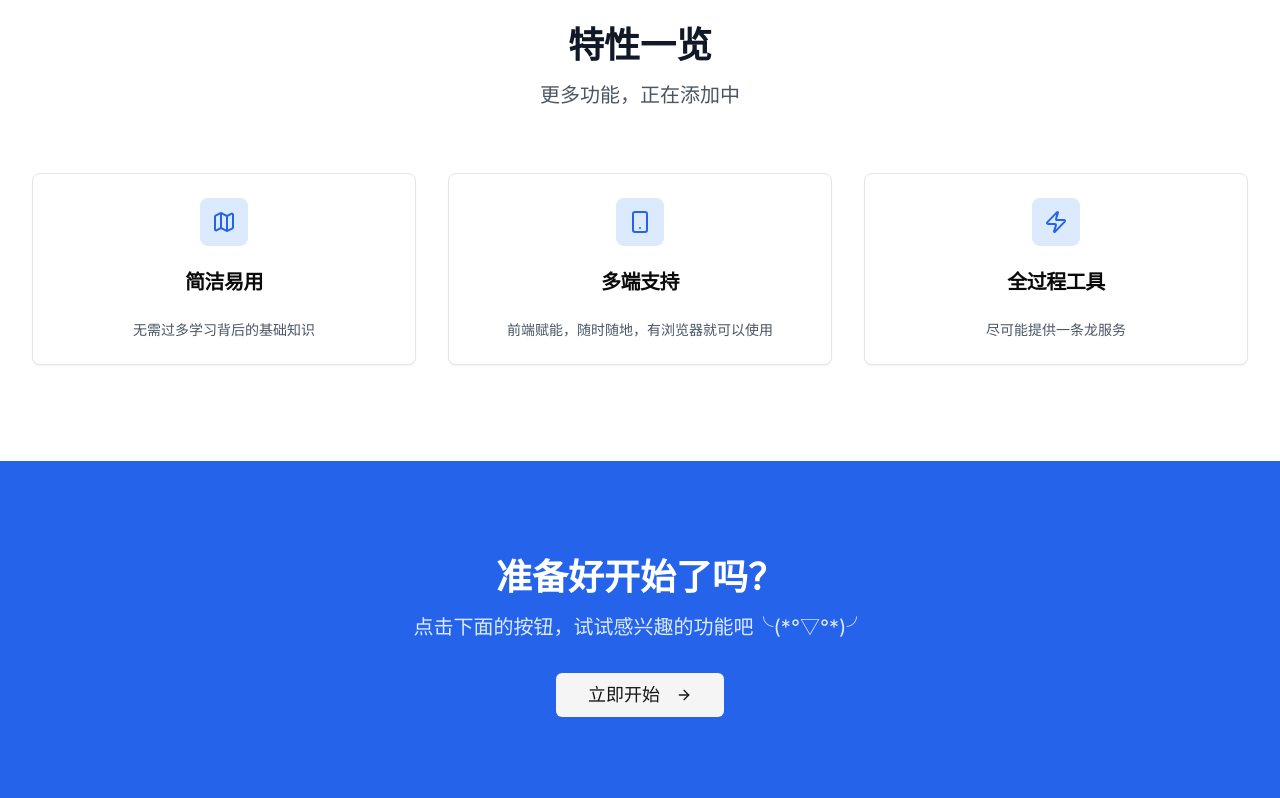
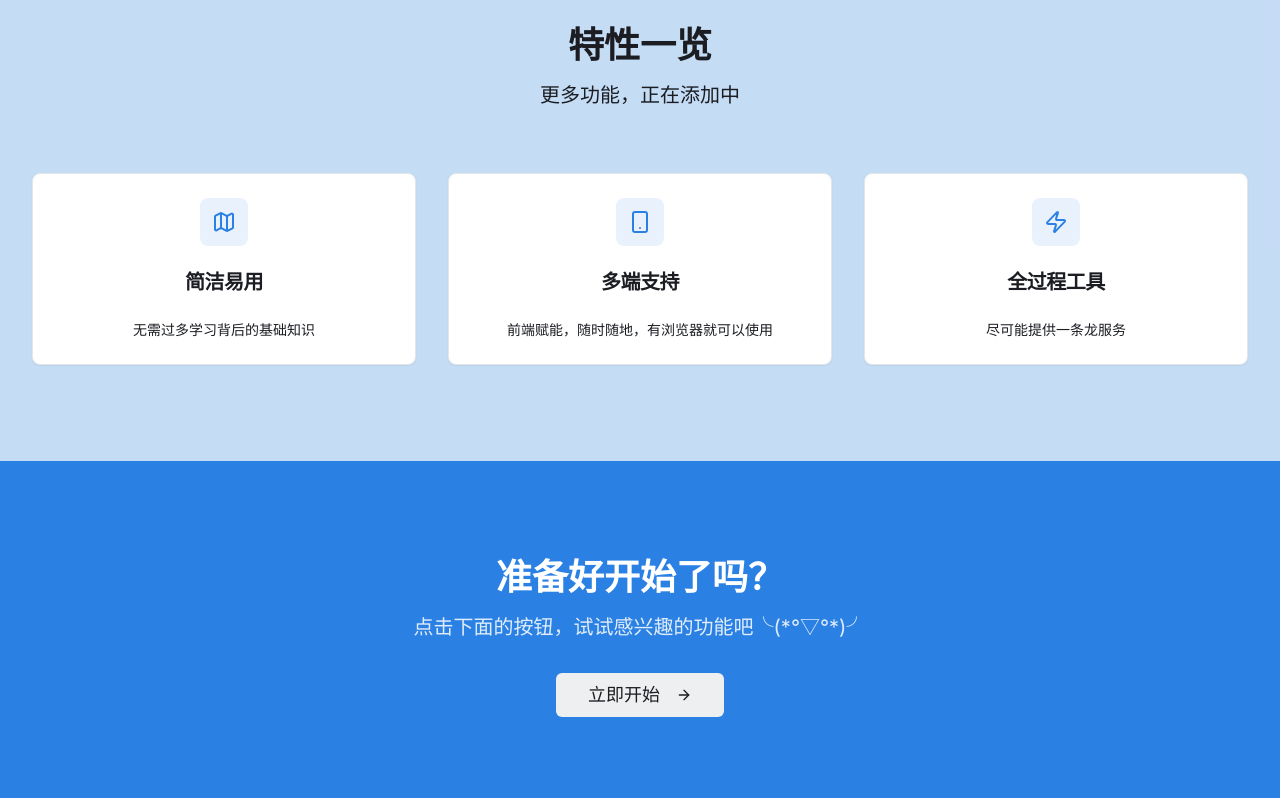
Before and after one commit to CloneWith/osu-collab-tools, a Next.js app: page / in a window 1280 px wide. Shown: the part 516-1314 px from the top of the page. Built offline with nearby package versions, Linux system fonts and the light colour scheme.

Commit message:
Colour scheme overhaul and merge of global stylesheets

```diff
--- a/app/globals.css
+++ b/app/globals.css
@@ -13,82 +13,103 @@ body {
 }
 
 @layer base {
+  /* Centralized design tokens (H S% L%) */
   :root {
-    --background: 0 0% 100%;
-    --foreground: 0 0% 3.9%;
+    --background: 220 14% 98%;
+    --foreground: 220 12% 12%;
     --card: 0 0% 100%;
-    --card-foreground: 0 0% 3.9%;
+    --card-foreground: 220 12% 12%;
     --popover: 0 0% 100%;
-    --popover-foreground: 0 0% 3.9%;
-    --primary: 0 0% 9%;
-    --primary-foreground: 0 0% 98%;
-    --secondary: 0 0% 96.1%;
-    --secondary-foreground: 0 0% 9%;
-    --muted: 0 0% 96.1%;
-    --muted-foreground: 0 0% 45.1%;
-    --accent: 0 0% 96.1%;
-    --accent-foreground: 0 0% 9%;
-    --destructive: 0 84.2% 60.2%;
-    --destructive-foreground: 0 0% 98%;
-    --border: 0 0% 89.8%;
-    --input: 0 0% 89.8%;
-    --ring: 0 0% 3.9%;
-    --chart-1: 12 76% 61%;
+    --popover-foreground: 220 12% 12%;
+
+    --primary: 212 77% 53%;
+    --primary-foreground: 0 0% 100%;
+
+    --secondary: 220 8% 94%;
+    --secondary-foreground: 220 8% 12%;
+    --muted: 210 16% 96%;
+    --muted-foreground: 210 8% 45%;
+
+    --accent: 212 77% 60%;
+    --accent-foreground: 0 0% 100%;
+
+    --destructive: 0 78% 56%;
+    --destructive-foreground: 0 0% 100%;
+
+    --border: 214 14% 90%;
+    --input: 214 12% 92%;
+    --ring: 216 90% 50%;
+
+    --chart-1: 216 90% 50%;
     --chart-2: 173 58% 39%;
     --chart-3: 197 37% 24%;
     --chart-4: 43 74% 66%;
     --chart-5: 27 87% 67%;
+
     --radius: 0.5rem;
+
     --sidebar-background: 0 0% 98%;
     --sidebar-foreground: 240 5.3% 26.1%;
-    --sidebar-primary: 240 5.9% 10%;
-    --sidebar-primary-foreground: 0 0% 98%;
-    --sidebar-accent: 240 4.8% 95.9%;
-    --sidebar-accent-foreground: 240 5.9% 10%;
-    --sidebar-border: 220 13% 91%;
+    --sidebar-primary: 212 77% 48%;
+    --sidebar-primary-foreground: 0 0% 100%;
+    --sidebar-accent: 270 30% 92%;
+    --sidebar-accent-foreground: 240 4.8% 95.9%;
+    --sidebar-border: 214 13% 91%;
     --sidebar-ring: 217.2 91.2% 59.8%;
   }
+
   .dark {
-    --background: 0 0% 3.9%;
-    --foreground: 0 0% 98%;
-    --card: 0 0% 3.9%;
-    --card-foreground: 0 0% 98%;
-    --popover: 0 0% 3.9%;
-    --popover-foreground: 0 0% 98%;
-    --primary: 0 0% 98%;
-    --primary-foreground: 0 0% 9%;
-    --secondary: 0 0% 14.9%;
-    --secondary-foreground: 0 0% 98%;
-    --muted: 0 0% 14.9%;
-    --muted-foreground: 0 0% 63.9%;
-    --accent: 0 0% 14.9%;
-    --accent-foreground: 0 0% 98%;
-    --destructive: 0 62.8% 30.6%;
-    --destructive-foreground: 0 0% 98%;
-    --border: 0 0% 14.9%;
-    --input: 0 0% 14.9%;
-    --ring: 0 0% 83.1%;
-    --chart-1: 220 70% 50%;
+    --background: 220 12% 8%;
+    --foreground: 220 12% 96%;
+    --card: 220 12% 12%;
+    --card-foreground: 220 12% 96%;
+    --popover: 220 12% 12%;
+    --popover-foreground: 220 12% 96%;
+
+    --primary: 212 77% 60%;
+    --primary-foreground: 220 12% 98%;
+
+    --secondary: 220 8% 12%;
+    --secondary-foreground: 220 8% 96%;
+    --muted: 220 8% 12%;
+    --muted-foreground: 210 8% 70%;
+
+    --accent: 212 77% 53%;
+    --accent-foreground: 220 12% 96%;
+
+    --destructive: 0 62.8% 45%;
+    --destructive-foreground: 0 0% 100%;
+
+    --border: 220 6% 14%;
+    --input: 220 6% 14%;
+    --ring: 216 80% 62%;
+
+    --chart-1: 216 78% 56%;
     --chart-2: 160 60% 45%;
     --chart-3: 30 80% 55%;
     --chart-4: 280 65% 60%;
     --chart-5: 340 75% 55%;
-    --sidebar-background: 240 5.9% 10%;
-    --sidebar-foreground: 240 4.8% 95.9%;
-    --sidebar-primary: 224.3 76.3% 48%;
+
+    --sidebar-background: 216 12% 10%;
+    --sidebar-foreground: 220 10% 96%;
+    --sidebar-primary: 212 77% 54%;
     --sidebar-primary-foreground: 0 0% 100%;
-    --sidebar-accent: 240 3.7% 15.9%;
-    --sidebar-accent-foreground: 240 4.8% 95.9%;
-    --sidebar-border: 240 3.7% 15.9%;
+    --sidebar-accent: 216 8% 14%;
+    --sidebar-accent-foreground: 220 10% 96%;
+    --sidebar-border: 216 8% 14%;
     --sidebar-ring: 217.2 91.2% 59.8%;
   }
-}
 
-@layer base {
   * {
     @apply border-border;
   }
+
   body {
     @apply bg-background text-foreground;
   }
+
+  .hero {
+    /* hero should inherit the semantic background token */
+    @apply bg-background;
+  }
 }
--- a/app/layout.tsx
+++ b/app/layout.tsx
@@ -30,8 +30,8 @@ export default function RootLayout({
               <div className="grid grid-cols-1 md:grid-cols-4 gap-8">
                 <div className="col-span-1 md:col-span-2">
                   <div className="flex items-center space-x-2 mb-4">
-                    <div className="w-8 h-8 bg-blue-600 rounded-lg flex items-center justify-center">
-                      <Aperture className="w-5 h-5 text-white"/>
+                    <div className="w-8 h-8 bg-primary rounded-lg flex items-center justify-center">
+                      <Aperture className="w-5 h-5 text-primary-foreground"/>
                     </div>
                     <span className="text-xl font-bold">Collab Tools</span>
                   </div>
--- a/app/page.tsx
+++ b/app/page.tsx
@@ -6,19 +6,19 @@ import { Button } from "@/components/ui/button";
 import { Card, CardContent, CardDescription, CardHeader, CardTitle } from "@/components/ui/card";
 import { Map, Zap, Code, Smartphone, ArrowRight, Aperture } from "lucide-react";
 
-export default function ImageMapEditor() {
+export default function MainPage() {
     return (
-        <div className="min-h-screen bg-gray-50 flex flex-col">
+        <div className="min-h-screen hero flex flex-col">
             {/* Hero Section */}
             <section className="relative overflow-hidden">
                 <div className="max-w-7xl mx-auto px-4 sm:px-6 lg:px-8 py-24">
                     <div className="text-center">
-                        <h1 className="text-4xl md:text-6xl font-bold text-gray-900 mb-6">
+                        <h1 className="text-4xl md:text-6xl font-bold text-card-foreground mb-6">
                             这是一个
-                            <span className="text-blue-600"> Collab </span>
+                            <span className="text-primary"> Collab </span>
                             工具箱
                         </h1>
-                        <p className="text-xl text-gray-600 mb-8 max-w-3xl mx-auto">
+                        <p className="text-xl text-card-foreground mb-8 max-w-3xl mx-auto">
                             助力你做出还不错的 osu! 赛博合影
                         </p>
                         <div className="flex flex-col sm:flex-row gap-4 justify-center">
@@ -39,11 +39,11 @@ export default function ImageMapEditor() {
             </section>
 
             {/* Features Section */}
-            <section className="py-24 bg-white">
+            <section className="py-24 bg-primary/25">
                 <div className="max-w-7xl mx-auto px-4 sm:px-6 lg:px-8">
                     <div className="text-center mb-16">
-                        <h2 className="text-3xl md:text-4xl font-bold text-gray-900 mb-4">特性一览</h2>
-                        <p className="text-xl text-gray-600 max-w-2xl mx-auto">
+                        <h2 className="text-3xl md:text-4xl font-bold text-card-foreground mb-4">特性一览</h2>
+                        <p className="text-xl text-card-foreground max-w-2xl mx-auto">
                             更多功能，正在添加中
                         </p>
                     </div>
@@ -71,14 +71,14 @@ export default function ImageMapEditor() {
                                 <Card key={index} className="text-center hover:shadow-lg transition-shadow">
                                     <CardHeader>
                                         <div
-                                            className="w-12 h-12 bg-blue-100 rounded-lg flex items-center justify-center mx-auto mb-4">
-                                            <Icon className="w-6 h-6 text-blue-600"/>
+                                            className="w-12 h-12 bg-primary/10 rounded-lg flex items-center justify-center mx-auto mb-4">
+                                            <Icon className="w-6 h-6 text-primary"/>
                                         </div>
                                         <CardTitle className="text-xl">{feature.title}</CardTitle>
                                     </CardHeader>
                                     <CardContent>
                                         <CardDescription
-                                            className="text-gray-600">{feature.description}</CardDescription>
+                                            className="text-card-foreground">{feature.description}</CardDescription>
                                     </CardContent>
                                 </Card>
                             );
@@ -88,10 +88,10 @@ export default function ImageMapEditor() {
             </section>
 
             {/* CTA Section */}
-            <section className="py-24 bg-blue-600">
+            <section className="py-24 bg-primary">
                 <div className="max-w-7xl mx-auto px-4 sm:px-6 lg:px-8 text-center">
-                    <h2 className="text-3xl md:text-4xl font-bold text-white mb-4">准备好开始了吗？</h2>
-                    <p className="text-xl text-blue-100 mb-8 max-w-2xl mx-auto">
+                    <h2 className="text-3xl md:text-4xl font-bold text-primary-foreground mb-4">准备好开始了吗？</h2>
+                    <p className="text-xl text-primary-foreground/85 mb-8 max-w-2xl mx-auto">
                         点击下面的按钮，试试感兴趣的功能吧╰(*°▽°*)╯
                     </p>
                     <Link href="/editor">
--- a/components/ui/settings-flyout.tsx
+++ b/components/ui/settings-flyout.tsx
@@ -54,8 +54,8 @@ export function SettingsFlyout() {
                   className={
                     "relative flex items-center justify-center w-9 h-9 rounded-full transition-colors " +
                     (selected
-                      ? "bg-blue-600 text-white"
-                      : "text-muted-foreground hover:bg-blue-400/30 dark:hover:bg-blue-700/30")
+                      ? "bg-primary text-primary-foreground"
+                      : "text-muted-foreground hover:bg-primary/75 dark:hover:bg-primary/30")
                   }
                 >
                   {/* icon */}
--- a/styles/globals.css
+++ /dev/null
@@ -1,94 +0,0 @@
-@tailwind base;
-@tailwind components;
-@tailwind utilities;
-
-body {
-  font-family: Arial, Helvetica, sans-serif;
-}
-
-@layer utilities {
-  .text-balance {
-    text-wrap: balance;
-  }
-}
-
-@layer base {
-  :root {
-    --background: 0 0% 100%;
-    --foreground: 0 0% 3.9%;
-    --card: 0 0% 100%;
-    --card-foreground: 0 0% 3.9%;
-    --popover: 0 0% 100%;
-    --popover-foreground: 0 0% 3.9%;
-    --primary: 0 0% 9%;
-    --primary-foreground: 0 0% 98%;
-    --secondary: 0 0% 96.1%;
-    --secondary-foreground: 0 0% 9%;
-    --muted: 0 0% 96.1%;
-    --muted-foreground: 0 0% 45.1%;
-    --accent: 0 0% 96.1%;
-    --accent-foreground: 0 0% 9%;
-    --destructive: 0 84.2% 60.2%;
-    --destructive-foreground: 0 0% 98%;
-    --border: 0 0% 89.8%;
-    --input: 0 0% 89.8%;
-    --ring: 0 0% 3.9%;
-    --chart-1: 12 76% 61%;
-    --chart-2: 173 58% 39%;
-    --chart-3: 197 37% 24%;
-    --chart-4: 43 74% 66%;
-    --chart-5: 27 87% 67%;
-    --radius: 0.5rem;
-    --sidebar-background: 0 0% 98%;
-    --sidebar-foreground: 240 5.3% 26.1%;
-    --sidebar-primary: 240 5.9% 10%;
-    --sidebar-primary-foreground: 0 0% 98%;
-    --sidebar-accent: 240 4.8% 95.9%;
-    --sidebar-accent-foreground: 240 5.9% 10%;
-    --sidebar-border: 220 13% 91%;
-    --sidebar-ring: 217.2 91.2% 59.8%;
-  }
-  .dark {
-    --background: 0 0% 3.9%;
-    --foreground: 0 0% 98%;
-    --card: 0 0% 3.9%;
-    --card-foreground: 0 0% 98%;
-    --popover: 0 0% 3.9%;
-    --popover-foreground: 0 0% 98%;
-    --primary: 0 0% 98%;
-    --primary-foreground: 0 0% 9%;
-    --secondary: 0 0% 14.9%;
-    --secondary-foreground: 0 0% 98%;
-    --muted: 0 0% 14.9%;
-    --muted-foreground: 0 0% 63.9%;
-    --accent: 0 0% 14.9%;
-    --accent-foreground: 0 0% 98%;
-    --destructive: 0 62.8% 30.6%;
-    --destructive-foreground: 0 0% 98%;
-    --border: 0 0% 14.9%;
-    --input: 0 0% 14.9%;
-    --ring: 0 0% 83.1%;
-    --chart-1: 220 70% 50%;
-    --chart-2: 160 60% 45%;
-    --chart-3: 30 80% 55%;
-    --chart-4: 280 65% 60%;
-    --chart-5: 340 75% 55%;
-    --sidebar-background: 240 5.9% 10%;
-    --sidebar-foreground: 240 4.8% 95.9%;
-    --sidebar-primary: 224.3 76.3% 48%;
-    --sidebar-primary-foreground: 0 0% 100%;
-    --sidebar-accent: 240 3.7% 15.9%;
-    --sidebar-accent-foreground: 240 4.8% 95.9%;
-    --sidebar-border: 240 3.7% 15.9%;
-    --sidebar-ring: 217.2 91.2% 59.8%;
-  }
-}
-
-@layer base {
-  * {
-    @apply border-border;
-  }
-  body {
-    @apply bg-background text-foreground;
-  }
-}
--- a/tailwind.config.ts
+++ b/tailwind.config.ts
@@ -13,55 +13,56 @@ const config: Config = {
     theme: {
         extend: {
             colors: {
-                background: "hsl(var(--background))",
-                foreground: "hsl(var(--foreground))",
+                // Use alpha-aware HSL color definitions so Tailwind's /<alpha> modifiers work
+                background: "hsl(var(--background) / <alpha-value>)",
+                foreground: "hsl(var(--foreground) / <alpha-value>)",
                 card: {
-                    DEFAULT: "hsl(var(--card))",
-                    foreground: "hsl(var(--card-foreground))",
+                    DEFAULT: "hsl(var(--card) / <alpha-value>)",
+                    foreground: "hsl(var(--card-foreground) / <alpha-value>)",
                 },
                 popover: {
-                    DEFAULT: "hsl(var(--popover))",
-                    foreground: "hsl(var(--popover-foreground))",
+                    DEFAULT: "hsl(var(--popover) / <alpha-value>)",
+                    foreground: "hsl(var(--popover-foreground) / <alpha-value>)",
                 },
                 primary: {
-                    DEFAULT: "hsl(var(--primary))",
-                    foreground: "hsl(var(--primary-foreground))",
+                    DEFAULT: "hsl(var(--primary) / <alpha-value>)",
+                    foreground: "hsl(var(--primary-foreground) / <alpha-value>)",
                 },
                 secondary: {
-                    DEFAULT: "hsl(var(--secondary))",
-                    foreground: "hsl(var(--secondary-foreground))",
+                    DEFAULT: "hsl(var(--secondary) / <alpha-value>)",
+                    foreground: "hsl(var(--secondary-foreground) / <alpha-value>)",
                 },
                 muted: {
-                    DEFAULT: "hsl(var(--muted))",
-                    foreground: "hsl(var(--muted-foreground))",
+                    DEFAULT: "hsl(var(--muted) / <alpha-value>)",
+                    foreground: "hsl(var(--muted-foreground) / <alpha-value>)",
                 },
                 accent: {
-                    DEFAULT: "hsl(var(--accent))",
-                    foreground: "hsl(var(--accent-foreground))",
+                    DEFAULT: "hsl(var(--accent) / <alpha-value>)",
+                    foreground: "hsl(var(--accent-foreground) / <alpha-value>)",
                 },
                 destructive: {
-                    DEFAULT: "hsl(var(--destructive))",
-                    foreground: "hsl(var(--destructive-foreground))",
+                    DEFAULT: "hsl(var(--destructive) / <alpha-value>)",
+                    foreground: "hsl(var(--destructive-foreground) / <alpha-value>)",
                 },
-                border: "hsl(var(--border))",
-                input: "hsl(var(--input))",
-                ring: "hsl(var(--ring))",
+                border: "hsl(var(--border) / <alpha-value>)",
+                input: "hsl(var(--input) / <alpha-value>)",
+                ring: "hsl(var(--ring) / <alpha-value>)",
                 chart: {
-                    "1": "hsl(var(--chart-1))",
-                    "2": "hsl(var(--chart-2))",
-                    "3": "hsl(var(--chart-3))",
-                    "4": "hsl(var(--chart-4))",
-                    "5": "hsl(var(--chart-5))",
+                    "1": "hsl(var(--chart-1) / <alpha-value>)",
+                    "2": "hsl(var(--chart-2) / <alpha-value>)",
+                    "3": "hsl(var(--chart-3) / <alpha-value>)",
+                    "4": "hsl(var(--chart-4) / <alpha-value>)",
+                    "5": "hsl(var(--chart-5) / <alpha-value>)",
                 },
                 sidebar: {
-                    DEFAULT: "hsl(var(--sidebar-background))",
-                    foreground: "hsl(var(--sidebar-foreground))",
-                    primary: "hsl(var(--sidebar-primary))",
-                    "primary-foreground": "hsl(var(--sidebar-primary-foreground))",
-                    accent: "hsl(var(--sidebar-accent))",
-                    "accent-foreground": "hsl(var(--sidebar-accent-foreground))",
-                    border: "hsl(var(--sidebar-border))",
-                    ring: "hsl(var(--sidebar-ring))",
+                    DEFAULT: "hsl(var(--sidebar-background) / <alpha-value>)",
+                    foreground: "hsl(var(--sidebar-foreground) / <alpha-value>)",
+                    primary: "hsl(var(--sidebar-primary) / <alpha-value>)",
+                    "primary-foreground": "hsl(var(--sidebar-primary-foreground) / <alpha-value>)",
+                    accent: "hsl(var(--sidebar-accent) / <alpha-value>)",
+                    "accent-foreground": "hsl(var(--sidebar-accent-foreground) / <alpha-value>)",
+                    border: "hsl(var(--sidebar-border) / <alpha-value>)",
+                    ring: "hsl(var(--sidebar-ring) / <alpha-value>)",
                 },
             },
             borderRadius: {
```
Also changed, not shown: app/editor/page.tsx (+5 -6 lines), components/navbar.tsx (+6 -5 lines).
